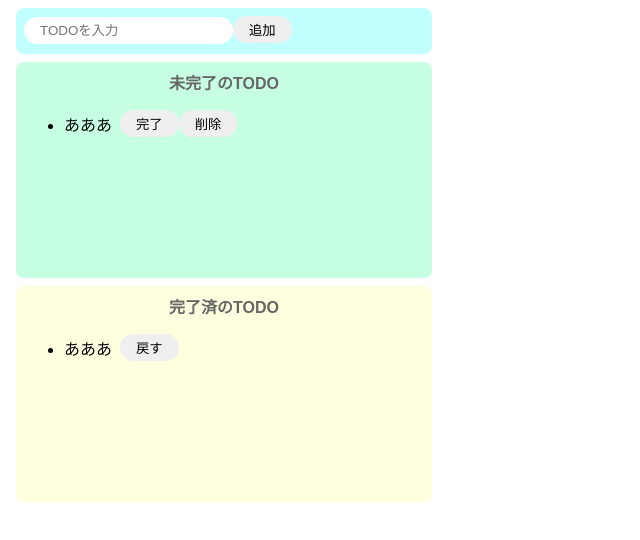
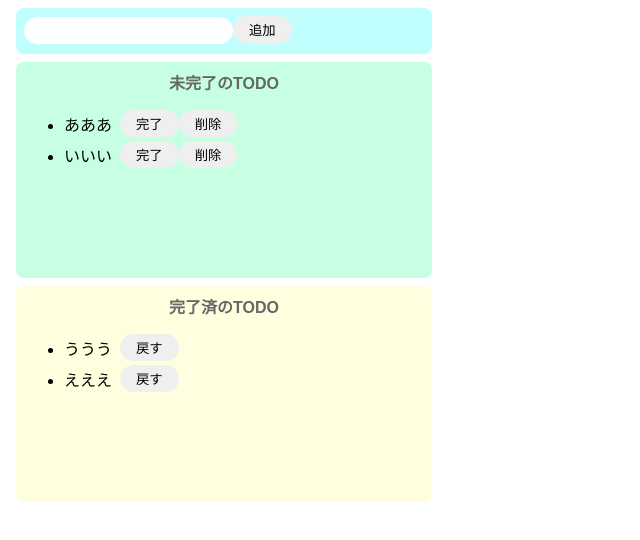
Before and after one commit to inosato/todo-react, a React (Create React App) app: page / in a window 1280 px wide. Shown: the top 540 px of the page, without its empty margins (0-640 px from the left). Built offline with nearby package versions, Linux system fonts and the light colour scheme.

Commit message:
add todo

```diff
--- a/src/App.jsx
+++ b/src/App.jsx
@@ -1,30 +1,50 @@
-import React from "react";
+import React, { useState } from "react";
 import "./styles.css";
 
 const App = () => {
+  const [todoText, setTodoText] = useState("");
+  const [incompleteTodos, setIncompleteTodos] = useState(["あああ", "いいい"]);
+  const [completeTodos] = useState(["ううう", "えええ"]);
+
+  const onChangeTodoText = (event) => setTodoText(event.target.value);
+  const onClickAdd = () => {
+    if (todoText === "") return;
+    // eslint-disable-next-line no-undef
+    alert(todoText);
+    setIncompleteTodos([...incompleteTodos, todoText]);
+    setTodoText("");
+  };
   return (
     <>
       <div className="input-area">
-        <input placeholder="TODOを入力" />
-        <button>追加</button>
+        <input value={todoText} onChange={onChangeTodoText} />
+        <button onClick={onClickAdd}>追加</button>
       </div>
       <div className="incomplete-area">
         <p className="title">未完了のTODO</p>
         <ul>
-          <div className="list-row">
-            <li>あああ</li>
-            <button>完了</button>
-            <button>削除</button>
-          </div>
+          {incompleteTodos.map((todo, index) => {
+            return (
+              <div key={index} className="list-row">
+                <li>{todo}</li>
+                <button>完了</button>
+                <button>削除</button>
+              </div>
+            );
+          })}
         </ul>
       </div>
       <div className="complete-area">
         <p className="title">完了済のTODO</p>
         <ul>
-          <div className="list-row">
-            <li>あああ</li>
-            <button>戻す</button>
-          </div>
+          {completeTodos.map((todo, index) => {
+            return (
+              <div key={index} className="list-row">
+                <li>{todo}</li>
+                <button>戻す</button>
+              </div>
+            );
+          })}
         </ul>
       </div>
     </>
```
